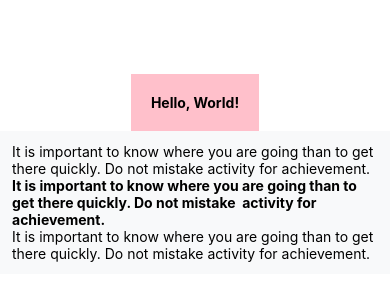
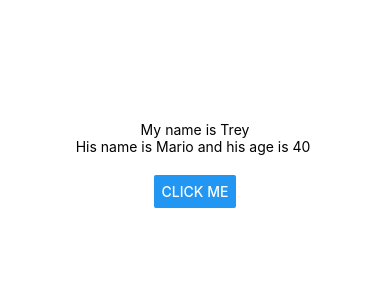
Before and after one commit to AhorIsaac/expo-dev, a React Native app: screen / in a window 390 px wide. Shown: the part 248-548 px from the top of the page. Built offline with nearby package versions, Linux system fonts and the light colour scheme.

Commit message:
expo: using state

```diff
--- a/App.js
+++ b/App.js
@@ -1,30 +1,29 @@
 import { StatusBar } from "expo-status-bar";
-import { StyleSheet, Text, View } from "react-native";
+import { useState } from "react";
+import { StyleSheet, Text, View, Button } from "react-native";
 
-export default function App() {
+const App = () => {
+  const [name, setName] = useState("Trey");
+  const [person, setPerson] = useState({ name: "Mario", age: 40 });
+
+  const clickHandler = () => {
+    setName("Tremaine");
+    setPerson({ name: "Omarion", age: 45 });
+  };
+
   return (
     <View style={styles.container}>
-      <View style={styles.header}>
-        <Text style={styles.boldText}>Hello, World!</Text>
-      </View>
-      <View style={styles.body}>
-        <Text>
-          It is important to know where you are going than to get there quickly.
-          Do not mistake activity for achievement.
-        </Text>
-        <Text style={styles.boldText}>
-          It is important to know where you are going than to get there quickly.
-          Do not mistake <Text> activity for achievement</Text>.
-        </Text>
-        <Text>
-          It is important to know where you are going than to get there quickly.
-          Do not mistake activity for achievement.
-        </Text>
+      <Text>My name is {name}</Text>
+      <Text>
+        His name is {person.name} and his age is {person.age}{" "}
+      </Text>
+      <View style={styles.buttonContainer}>
+        <Button title="Click Me" onPress={clickHandler} />
       </View>
       <StatusBar style="auto" />
     </View>
   );
-}
+};
 
 const styles = StyleSheet.create({
   container: {
@@ -44,4 +43,9 @@
     backgroundColor: "#f8f9fa",
     padding: 12,
   },
+  buttonContainer: {
+    marginVertical: 20,
+  },
 });
+
+export default App;
```
